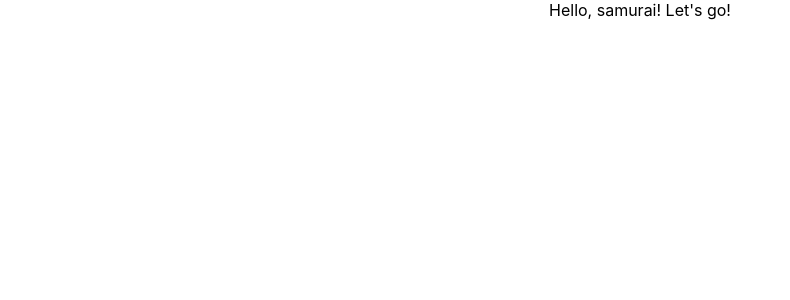
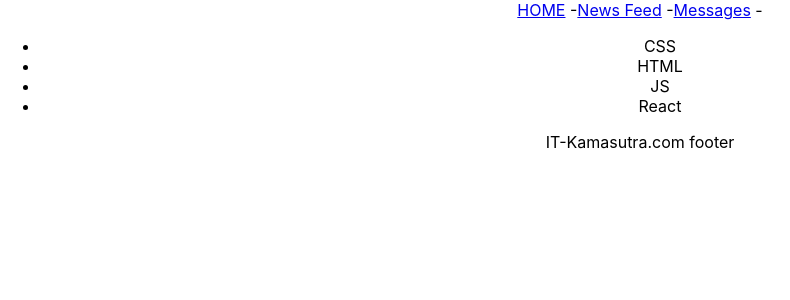
Before and after one commit to kolayma/samurai-way-main, a React (Create React App) app: page / in a window 1280 px wide. Shown: the top 300 px of the page, without its empty margins (0-790 px from the left). Built offline with nearby package versions, Linux system fonts and the light colour scheme.

Commit message:
added new components

```diff
--- a/src/App.tsx
+++ b/src/App.tsx
@@ -1,10 +1,15 @@
 import React from 'react';
 import './App.css';
+import Technologies from "./Technologies";
+import Header from "./Header";
+import Footer from "./Footer";
 
 function App() {
   return (
     <div className="App">
-     Hello, samurai! Let's go!
+     <Header />
+     <Technologies />
+     <Footer />
     </div>
   );
 }
--- /dev/null
+++ b/src/Footer.js
@@ -0,0 +1,10 @@
+import React from "react";
+
+const Footer = ()=> {
+    return (
+        <div>
+            IT-Kamasutra.com footer
+        </div>
+    )
+}
+export default Footer;
--- /dev/null
+++ b/src/Header.js
@@ -0,0 +1,13 @@
+import React from "react";
+
+const  Header = () => {
+    return (
+        <div>
+            <a href="#">HOME</a> -
+            <a href="#">News Feed</a> -
+            <a href="#">Messages</a> -
+
+        </div>
+    )
+}
+export default Header;
--- /dev/null
+++ b/src/Technologies.js
@@ -0,0 +1,15 @@
+import React from "react";
+
+const  Technologies = () => {
+    return (
+        <div>
+            <ul>
+                <li>CSS</li>
+                <li>HTML</li>
+                <li>JS</li>
+                <li>React</li>
+            </ul>
+        </div>
+    )
+}
+export default Technologies
```
